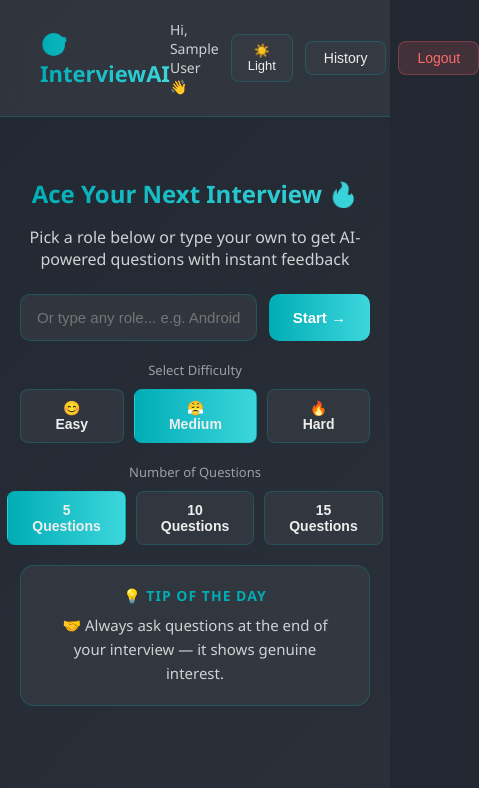
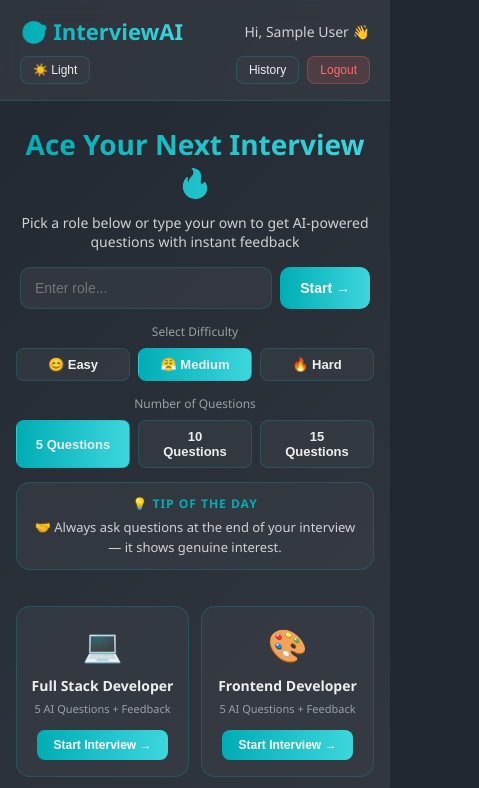
Before and after one commit to kritc-odesh-here/interview-ai, a React (Vite) app in the folder client/: page / in a window 390 px wide. Shown: the top 788 px of the page, 479 px wide, since content can reach past the window. Built offline with nearby package versions, Linux system fonts and the light colour scheme; no server answers; sample sign-in values are in the browser's storage.

Commit message:
fix: responsive styles for mobile and desktop

```diff
--- a/client/index.html
+++ b/client/index.html
@@ -2,6 +2,10 @@
 <html lang="en">
   <head>
     <meta charset="UTF-8" />
+    <meta
+      name="viewport"
+      content="width=device-width, initial-scale=1.0, maximum-scale=1.0"
+    />
     <link rel="icon" type="image/svg+xml" href="/favicon.svg" />
     <meta name="viewport" content="width=device-width, initial-scale=1.0" />
     <title>client</title>
--- a/client/src/index.css
+++ b/client/src/index.css
@@ -108,3 +108,36 @@ textarea {
     font-size: 24px !important;
   }
 }
+
+@media (max-width: 768px) {
+  /* Navbar fix */
+  .navbar {
+    flex-wrap: wrap;
+    gap: 10px;
+    padding: 16px 20px !important;
+  }
+
+  /* Hero title */
+  h1 {
+    font-size: 28px !important;
+  }
+
+  /* Custom input box */
+  .customBox {
+    flex-direction: column !important;
+    padding: 0 16px !important;
+  }
+
+  /* Grid cards */
+  .grid {
+    grid-template-columns: 1fr 1fr !important;
+    padding: 0 16px !important;
+    gap: 16px !important;
+  }
+}
+
+@media (max-width: 480px) {
+  .grid {
+    grid-template-columns: 1fr !important;
+  }
+}
--- a/client/src/pages/History.jsx
+++ b/client/src/pages/History.jsx
@@ -64,11 +64,12 @@ function History() {
     <div style={styles.container}>
       {/* Navbar */}
       <div style={styles.navbar}>
-        <button style={styles.backBtn} onClick={() => navigate("/")}>
-          ← Back to Home
-        </button>
-        <h2 style={styles.title}>Interview History 📋</h2>
-        <div />
+        <div style={styles.navTop}>
+          <button style={styles.backBtn} onClick={() => navigate("/")}>
+            ← Back
+          </button>
+          <h2 style={styles.title}>Interview History 📋</h2>
+        </div>
       </div>
 
       <div style={styles.content}>
@@ -83,7 +84,7 @@ function History() {
         ) : (
           <>
             {/* Progress Chart */}
-            {sessions.length > 1 && (
+            {sessions.length > 1 ? (
               <div style={styles.chartBox}>
                 <h3 style={styles.chartTitle}>📈 Your Progress</h3>
                 <ResponsiveContainer width="100%" height={250}>
@@ -154,6 +155,13 @@ function History() {
                     <p style={styles.statLabel}>Latest Score</p>
                   </div>
                 </div>
+              </div>
+            ) : (
+              <div style={styles.noGraphBox}>
+                <p style={styles.noGraphIcon}>📈</p>
+                <p style={styles.noGraphText}>
+                  Complete at least 2 interviews to see your progress graph!
+                </p>
               </div>
             )}
 
@@ -230,11 +238,16 @@ const styles = {
   },
   navbar: {
     display: "flex",
+    flexDirection: "column",
+    padding: "16px 20px",
+    borderBottom: "1px solid var(--border-color)",
+    background: "var(--bg-card)",
+    gap: "10px",
+  },
+  navTop: {
+    display: "flex",
     justifyContent: "space-between",
     alignItems: "center",
-    padding: "20px 40px",
-    borderBottom: "1px solid rgba(255,255,255,0.1)",
-    background: "var(--bg-card)",
   },
   backBtn: {
     padding: "8px 16px",
@@ -251,8 +264,8 @@ const styles = {
   },
   content: {
     maxWidth: "800px",
-    margin: "40px auto",
-    padding: "0 20px",
+    margin: "20px auto",
+    padding: "0 16px",
   },
   emptyBox: {
     textAlign: "center",
@@ -280,8 +293,8 @@ const styles = {
     background: "var(--bg-card)",
     border: "1px solid var(--border-color)",
     borderRadius: "16px",
-    padding: "24px",
-    marginBottom: "30px",
+    padding: "16px",
+    marginBottom: "20px",
   },
   chartTitle: {
     color: "var(--text-primary)",
@@ -291,8 +304,8 @@ const styles = {
   },
   statsRow: {
     display: "grid",
-    gridTemplateColumns: "repeat(4, 1fr)",
-    gap: "16px",
+    gridTemplateColumns: "repeat(2, 1fr)",
+    gap: "12px",
     marginTop: "24px",
   },
   statBox: {
@@ -395,6 +408,22 @@ const styles = {
     fontSize: "12px",
     fontWeight: "600",
   },
+  noGraphBox: {
+    textAlign: "center",
+    padding: "30px",
+    background: "var(--bg-card)",
+    border: "1px solid var(--border-color)",
+    borderRadius: "16px",
+    marginBottom: "20px",
+  },
+  noGraphIcon: {
+    fontSize: "40px",
+    marginBottom: "12px",
+  },
+  noGraphText: {
+    color: "var(--text-muted)",
+    fontSize: "14px",
+  },
 };
 
 export default History;
--- a/client/src/pages/Home.jsx
+++ b/client/src/pages/Home.jsx
@@ -1,4 +1,4 @@
-import { useState } from "react";
+import { useState, useEffect } from "react";
 import { useNavigate } from "react-router-dom";
 
 const roles = [
@@ -33,6 +33,14 @@ function Home({ toggleTheme, theme }) {
   const [questionCount, setQuestionCount] = useState(5);
   const todayTip = tips[new Date().getDate() % tips.length];
 
+  const [isMobile, setIsMobile] = useState(window.innerWidth < 768);
+
+  useEffect(() => {
+    const handleResize = () => setIsMobile(window.innerWidth < 768);
+    window.addEventListener("resize", handleResize);
+    return () => window.removeEventListener("resize", handleResize);
+  }, []);
+
   const handleLogout = () => {
     localStorage.removeItem("token");
     localStorage.removeItem("user");
@@ -51,16 +59,223 @@ function Home({ toggleTheme, theme }) {
     startInterview(customRole.trim());
   };
 
+  const styles = {
+    container: {
+      minHeight: "100vh",
+      background: "var(--gradient-bg)",
+      paddingBottom: "60px",
+    },
+    navbar: {
+      display: "flex",
+      flexDirection: "column",
+      padding: "16px 20px",
+      borderBottom: "1px solid var(--border-color)",
+      background: "var(--bg-card)",
+      backdropFilter: "blur(10px)",
+      gap: "10px",
+    },
+    navTop: {
+      display: "flex",
+      justifyContent: "space-between",
+      alignItems: "center",
+    },
+    navBottom: {
+      display: "flex",
+      gap: "8px",
+      justifyContent: "space-between",
+    },
+    navRight: {
+      display: "flex",
+      alignItems: "center",
+      gap: "8px",
+    },
+    logo: {
+      fontSize: "22px",
+      fontWeight: "700",
+      background: "var(--gradient-main)",
+      WebkitBackgroundClip: "text",
+      WebkitTextFillColor: "transparent",
+    },
+    navRight: {
+      display: "flex",
+      alignItems: "center",
+      gap: "8px",
+      flexWrap: "wrap",
+    },
+    navName: {
+      color: "var(--text-secondary)",
+      fontSize: "14px",
+    },
+    themeBtn: {
+      padding: "6px 12px",
+      background: "var(--bg-card)",
+      border: "1px solid var(--border-color)",
+      borderRadius: "8px",
+      color: "var(--text-primary)",
+      fontSize: "12px",
+    },
+    historyBtn: {
+      padding: "6px 12px",
+      background: "var(--bg-card)",
+      border: "1px solid var(--border-color)",
+      borderRadius: "8px",
+      color: "var(--text-primary)",
+      fontSize: "12px",
+    },
+    logoutBtn: {
+      padding: "6px 12px",
+      background: "rgba(255,100,100,0.15)",
+      border: "1px solid rgba(255,100,100,0.3)",
+      borderRadius: "8px",
+      color: "var(--danger)",
+      fontSize: "12px",
+    },
+    hero: {
+      textAlign: "center",
+      padding: isMobile ? "24px 16px 16px" : "60px 20px 40px",
+    },
+    heroTitle: {
+      fontSize: isMobile ? "28px" : "42px",
+      fontWeight: "800",
+      marginBottom: "12px",
+      background: "var(--gradient-main)",
+      WebkitBackgroundClip: "text",
+      WebkitTextFillColor: "transparent",
+    },
+    heroSubtitle: {
+      color: "var(--text-secondary)",
+      fontSize: "14px",
+      maxWidth: "500px",
+      margin: "0 auto 16px",
+    },
+    customBox: {
+      display: "flex",
+      gap: "8px",
+      maxWidth: "500px",
+      margin: "0 auto 14px",
+      padding: "0 4px",
+    },
+    customInput: {
+      flex: 1,
+      padding: "12px 14px",
+      background: "var(--bg-card)",
+      border: "1px solid var(--border-color)",
+      borderRadius: "10px",
+      color: "var(--text-primary)",
+      fontSize: "14px",
+    },
+    customBtn: {
+      padding: "12px 20px",
+      background: "var(--gradient-main)",
+      border: "none",
+      borderRadius: "10px",
+      color: "#fff",
+      fontSize: "14px",
+      fontWeight: "600",
+    },
+    selectorBox: {
+      maxWidth: "500px",
+      margin: "0 auto 14px",
+      textAlign: "center",
+    },
+    selectorLabel: {
+      color: "var(--text-muted)",
+      fontSize: "12px",
+      marginBottom: "8px",
+    },
+    selectorBtns: {
+      display: "flex",
+      gap: "8px",
+      justifyContent: "center",
+    },
+    selBtn: {
+      padding: "8px 16px",
+      borderRadius: "8px",
+      fontSize: "13px",
+      fontWeight: "600",
+      flex: 1,
+      maxWidth: "120px",
+    },
+    tipBox: {
+      maxWidth: "700px",
+      margin: isMobile ? "0 auto 20px" : "20px auto 50px",
+      background: "var(--bg-card)",
+      border: "1px solid var(--border-color)",
+      borderRadius: "14px",
+      padding: isMobile ? "12px 16px" : "20px 24px",
+      textAlign: "center",
+    },
+    tipTitle: {
+      color: "var(--accent-primary)",
+      fontWeight: "700",
+      fontSize: "12px",
+      marginBottom: "6px",
+      textTransform: "uppercase",
+      letterSpacing: "1px",
+    },
+    tipText: {
+      color: "var(--text-secondary)",
+      fontSize: "13px",
+      lineHeight: "1.5",
+    },
+    grid: {
+      display: "grid",
+      gridTemplateColumns: isMobile
+        ? "repeat(2, 1fr)"
+        : "repeat(auto-fit, minmax(240px, 1fr))",
+      gap: isMobile ? "12px" : "24px",
+      maxWidth: "1100px",
+      margin: "0 auto",
+      padding: isMobile ? "0 16px" : "0 30px",
+    },
+    card: {
+      background: "var(--bg-card)",
+      border: "1px solid var(--border-color)",
+      borderRadius: "14px",
+      padding: isMobile ? "16px 12px" : "30px",
+      cursor: "pointer",
+      transition: "transform 0.2s, border-color 0.2s",
+      textAlign: "center",
+    },
+    cardIcon: {
+      fontSize: "32px",
+      marginBottom: "10px",
+    },
+    cardTitle: {
+      fontSize: "14px",
+      fontWeight: "700",
+      marginBottom: "6px",
+      color: "var(--text-primary)",
+    },
+    cardSub: {
+      color: "var(--text-muted)",
+      fontSize: "11px",
+      marginBottom: "14px",
+    },
+    startBtn: {
+      padding: "8px 16px",
+      background: "var(--gradient-main)",
+      border: "none",
+      borderRadius: "8px",
+      color: "#fff",
+      fontSize: "12px",
+      fontWeight: "600",
+    },
+  };
+
   return (
     <div style={styles.container}>
       {/* Navbar */}
       <div style={styles.navbar}>
+        <div style={styles.navTop}>
           <h2 style={styles.logo}>🎯 InterviewAI</h2>
-        <div style={styles.navRight}>
           <span style={styles.navName}>Hi, {user?.name} 👋</span>
+        </div>
+        <div style={styles.navBottom}>
           <button style={styles.themeBtn} onClick={toggleTheme}>
             {theme === "dark" ? "☀️ Light" : "🌙 Dark"}
           </button>
+          <div style={{ display: "flex", gap: "8px" }}>
             <button
               style={styles.historyBtn}
               onClick={() => navigate("/history")}
@@ -70,6 +285,7 @@ function Home({ toggleTheme, theme }) {
             <button style={styles.logoutBtn} onClick={handleLogout}>
               Logout
             </button>
+          </div>
         </div>
       </div>
 
@@ -86,7 +302,11 @@ function Home({ toggleTheme, theme }) {
           <input
             style={styles.customInput}
             type="text"
-            placeholder="Or type any role... e.g. Android Developer"
+            placeholder={
+              window.innerWidth < 768
+                ? "Enter role..."
+                : "Or type any role... e.g. Android Developer"
+            }
             value={customRole}
             onChange={(e) => setCustomRole(e.target.value)}
             onKeyDown={(e) => e.key === "Enter" && handleCustomRole()}
@@ -186,187 +406,4 @@ function Home({ toggleTheme, theme }) {
   );
 }
 
-const styles = {
-  container: {
-    minHeight: "100vh",
-    background: "var(--gradient-bg)",
-    paddingBottom: "60px",
-  },
-  navbar: {
-    display: "flex",
-    justifyContent: "space-between",
-    alignItems: "center",
-    padding: "20px 40px",
-    borderBottom: "1px solid var(--border-color)",
-    background: "var(--bg-card)",
-    backdropFilter: "blur(10px)",
-  },
-  logo: {
-    fontSize: "22px",
-    fontWeight: "700",
-    background: "var(--gradient-main)",
-    WebkitBackgroundClip: "text",
-    WebkitTextFillColor: "transparent",
-  },
-  navRight: {
-    display: "flex",
-    alignItems: "center",
-    gap: "12px",
-  },
-  navName: {
-    color: "var(--text-secondary)",
-    fontSize: "14px",
-  },
-  themeBtn: {
-    padding: "8px 16px",
-    background: "var(--bg-card)",
-    border: "1px solid var(--border-color)",
-    borderRadius: "8px",
-    color: "var(--text-primary)",
-    fontSize: "13px",
-  },
-  historyBtn: {
-    padding: "8px 18px",
-    background: "var(--bg-card)",
-    border: "1px solid var(--border-color)",
-    borderRadius: "8px",
-    color: "var(--text-primary)",
-    fontSize: "14px",
-  },
-  logoutBtn: {
-    padding: "8px 18px",
-    background: "rgba(255,100,100,0.15)",
-    border: "1px solid rgba(255,100,100,0.3)",
-    borderRadius: "8px",
-    color: "var(--danger)",
-    fontSize: "14px",
-  },
-  hero: {
-    textAlign: "center",
-    padding: "60px 20px 40px",
-  },
-  heroTitle: {
-    fontSize: "42px",
-    fontWeight: "800",
-    marginBottom: "16px",
-    background: "var(--gradient-main)",
-    WebkitBackgroundClip: "text",
-    WebkitTextFillColor: "transparent",
-  },
-  heroSubtitle: {
-    color: "var(--text-secondary)",
-    fontSize: "16px",
-    maxWidth: "500px",
-    margin: "0 auto 24px",
-  },
-  customBox: {
-    display: "flex",
-    gap: "12px",
-    maxWidth: "500px",
-    margin: "0 auto 20px",
-  },
-  customInput: {
-    flex: 1,
-    padding: "14px 16px",
-    background: "var(--bg-card)",
-    border: "1px solid var(--border-color)",
-    borderRadius: "10px",
-    color: "var(--text-primary)",
-    fontSize: "15px",
-  },
-  customBtn: {
-    padding: "14px 24px",
-    background: "var(--gradient-main)",
-    border: "none",
-    borderRadius: "10px",
-    color: "#fff",
-    fontSize: "15px",
-    fontWeight: "600",
-  },
-  selectorBox: {
-    maxWidth: "500px",
-    margin: "0 auto 20px",
-    textAlign: "center",
-  },
-  selectorLabel: {
-    color: "var(--text-muted)",
-    fontSize: "13px",
-    marginBottom: "10px",
-  },
-  selectorBtns: {
-    display: "flex",
-    gap: "10px",
-    justifyContent: "center",
-  },
-  selBtn: {
-    padding: "10px 24px",
-    borderRadius: "8px",
-    fontSize: "14px",
-    fontWeight: "600",
-  },
-  tipBox: {
-    maxWidth: "700px",
-    margin: "20px auto 50px",
-    background: "var(--bg-card)",
-    border: "1px solid var(--border-color)",
-    borderRadius: "14px",
-    padding: "20px 24px",
-    textAlign: "center",
-  },
-  tipTitle: {
-    color: "var(--accent-primary)",
-    fontWeight: "700",
-    fontSize: "14px",
-    marginBottom: "8px",
-    textTransform: "uppercase",
-    letterSpacing: "1px",
-  },
-  tipText: {
-    color: "var(--text-secondary)",
-    fontSize: "15px",
-    lineHeight: "1.6",
-  },
-  grid: {
-    display: "grid",
-    gridTemplateColumns: "repeat(auto-fit, minmax(240px, 1fr))",
-    gap: "24px",
-    maxWidth: "1100px",
-    margin: "0 auto",
-    padding: "0 30px",
-  },
-  card: {
-    background: "var(--bg-card)",
-    border: "1px solid var(--border-color)",
-    borderRadius: "16px",
-    padding: "30px",
-    cursor: "pointer",
-    transition: "transform 0.2s, border-color 0.2s",
-    textAlign: "center",
-  },
-  cardIcon: {
-    fontSize: "40px",
-    marginBottom: "16px",
-  },
-  cardTitle: {
-    fontSize: "16px",
-    fontWeight: "700",
-    marginBottom: "8px",
-    color: "var(--text-primary)",
-  },
-  cardSub: {
-    color: "var(--text-muted)",
-    fontSize: "13px",
-    marginBottom: "20px",
-  },
-  startBtn: {
-    padding: "10px 20px",
-    background: "var(--gradient-main)",
-    border: "none",
-    borderRadius: "8px",
-    color: "#fff",
-    fontSize: "14px",
-    fontWeight: "600",
-  },
-};
-
 export default Home;
--- a/client/src/pages/Interview.jsx
+++ b/client/src/pages/Interview.jsx
@@ -291,6 +291,7 @@ function Interview() {
           <div style={styles.trophy}>🏆</div>
           <h1 style={styles.finishedTitle}>Interview Complete!</h1>
           <p style={styles.finishedSubtitle}>Overall Score</p>
+          <div style={styles.bigScore}>{overallScore}/10</div>
 
           <div style={styles.finishedBtns}>
             <button style={styles.primaryBtn} onClick={() => navigate("/")}>
@@ -432,6 +433,7 @@ const styles = {
     alignItems: "center",
     justifyContent: "center",
     background: "var(--gradient-bg)",
+    padding: "20px",
   },
   loadingBox: {
     textAlign: "center",
@@ -453,8 +455,10 @@ const styles = {
     display: "flex",
     justifyContent: "space-between",
     alignItems: "center",
-    padding: "20px 40px",
-    borderBottom: "1px solid rgba(255,255,255,0.1)",
+    padding: "16px 20px",
+    borderBottom: "1px solid var(--border-color)",
+    flexWrap: "wrap",
+    gap: "8px",
   },
   backBtn: {
     background: "var(--bg-card)",
@@ -466,8 +470,10 @@ const styles = {
   },
   role: {
     color: "var(--text-primary)",
-    fontSize: "18px",
+    fontSize: "16px",
     fontWeight: "600",
+    textAlign: "center",
+    flex: 1,
   },
   progress: {
     color: "var(--accent-primary)",
@@ -486,14 +492,14 @@ const styles = {
   content: {
     maxWidth: "700px",
     margin: "0 auto",
-    padding: "40px 20px",
+    padding: "24px 16px",
   },
   questionBox: {
     background: "var(--bg-card)",
     border: "1px solid var(--border-color)",
     borderRadius: "16px",
-    padding: "30px",
-    marginBottom: "24px",
+    padding: "20px",
+    marginBottom: "20px",
   },
   questionLabel: {
     color: "var(--accent-primary)",
@@ -504,8 +510,8 @@ const styles = {
     letterSpacing: "1px",
   },
   questionText: {
-    ccolor: "var(--text-primary)",
-    fontSize: "18px",
+    color: "var(--text-primary)",
+    fontSize: "16px",
     lineHeight: "1.6",
   },
   textarea: {
@@ -581,7 +587,7 @@ const styles = {
     background: "var(--bg-card)",
     border: "1px solid var(--border-color)",
     borderRadius: "20px",
-    padding: "60px 40px",
+    padding: "40px 24px",
     maxWidth: "420px",
     width: "100%",
   },
@@ -611,6 +617,7 @@ const styles = {
     display: "flex",
     gap: "12px",
     justifyContent: "center",
+    flexWrap: "wrap",
   },
   primaryBtn: {
     padding: "12px 24px",
--- a/client/src/pages/Login.jsx
+++ b/client/src/pages/Login.jsx
@@ -117,12 +117,13 @@ const styles = {
     alignItems: "center",
     justifyContent: "center",
     background: "var(--gradient-bg)",
+    padding: "20px",
   },
   card: {
     background: "var(--bg-card)",
     border: "1px solid var(--border-color)",
     borderRadius: "20px",
-    padding: "40px",
+    padding: "30px 24px",
     width: "100%",
     maxWidth: "420px",
     backdropFilter: "blur(10px)",
--- a/client/src/pages/Register.jsx
+++ b/client/src/pages/Register.jsx
@@ -134,12 +134,13 @@ const styles = {
     alignItems: "center",
     justifyContent: "center",
     background: "var(--gradient-bg)",
+    padding: "20px",
   },
   card: {
     background: "var(--bg-card)",
     border: "1px solid var(--border-color)",
     borderRadius: "20px",
-    padding: "40px",
+    padding: "30px 24px",
     width: "100%",
     maxWidth: "420px",
     backdropFilter: "blur(10px)",
```
Lines whose indentation alone changed are shown as unchanged.
